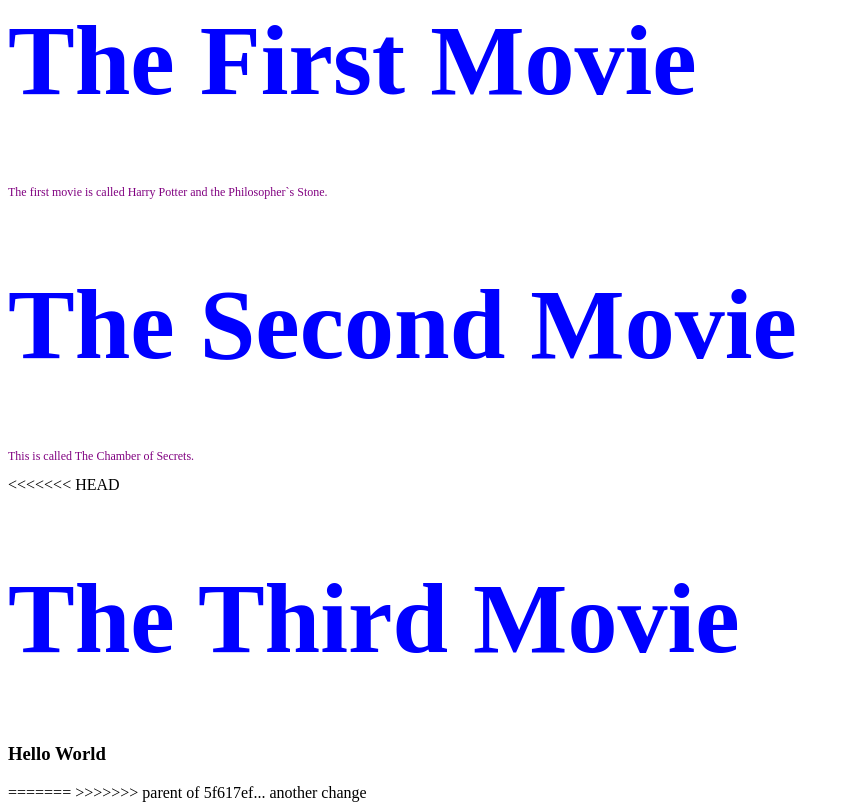
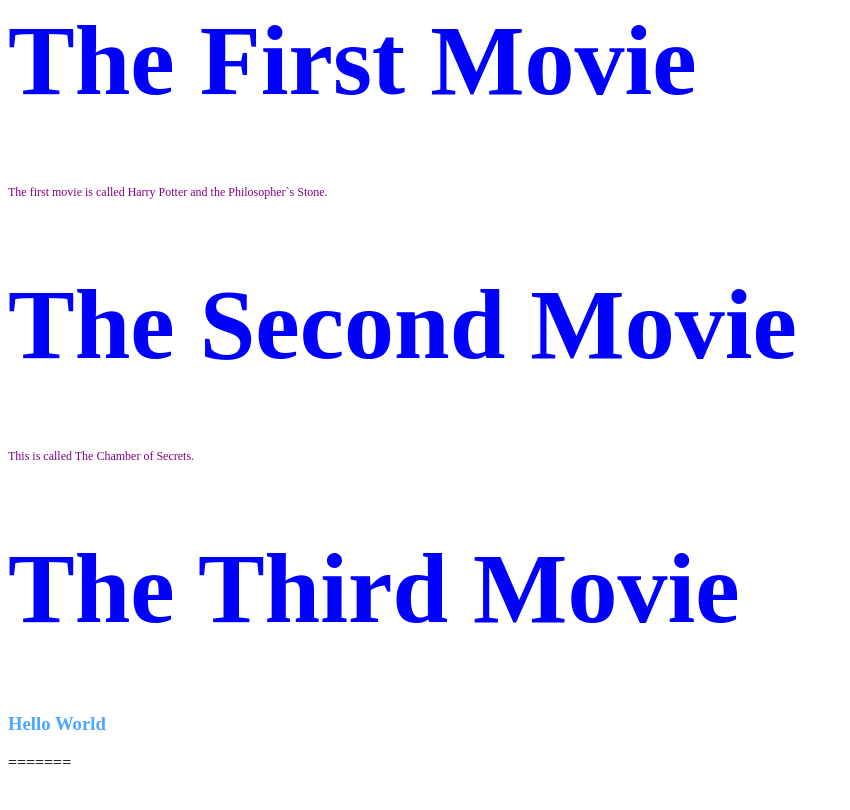
Before and after one commit to karissabugeja/web_project, a plain HTML site: page Index.html in a window 1280 px wide. Shown: the part 1173-1983 px from the top of the page, without its empty margins (0-850 px from the left). After the commit the page ends 1953 px from the top, so only its background shows below. Drawn offline with Linux system fonts and the light colour scheme.

Commit message:
change in css
added new colour

```diff
--- a/Index.html
+++ b/Index.html
@@ -23,7 +23,7 @@
        <div>
          <h1>The Second Movie</h1>
          <p>This is called The Chamber of Secrets.</p>
-<<<<<<< HEAD
+
 
          <div>
            <h1>The Third Movie</h1>
@@ -31,6 +31,5 @@
            <div>
              <h3>Hello World</h3>
 =======
->>>>>>> parent of 5f617ef... another change
     </body>
 </html>
--- a/css/style.css
+++ b/css/style.css
@@ -9,3 +9,7 @@ h1 { color: blue;
 } h2 { color: green;
   font-size: 30px;
 } .test { color: pink
+
+} h3 { color:	#4da6ff;
+
+img src="images/server.jpg" alt="A server" />
```
